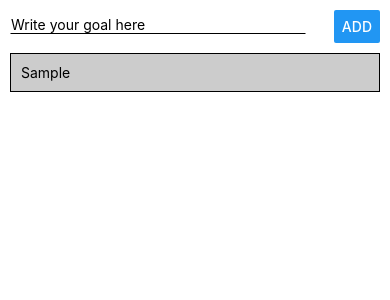
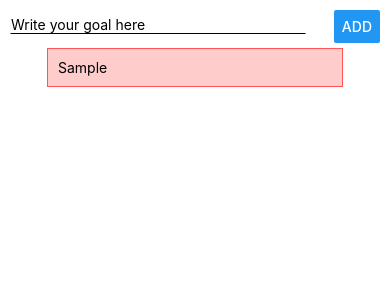
Before and after one commit to arishuynhvan/react-training-bhk, a React Native app in the folder elearning/: screen / in a window 390 px wide. Both pictures are taken after typing "Sample" into the empty fields and a click on the button "ADD". Shown: the top 300 px of the page. Built offline with nearby package versions, Linux system fonts and the light colour scheme.

Commit message:
Add delete on press for goals

```diff
--- a/elearning/App.js
+++ b/elearning/App.js
@@ -21,17 +21,21 @@ import GoalItem from './components/GoalItem';
 const App: () => Reacft$Node = () => {
   const [goalList, setGoalList] = useState([]);
   const [goalIndex, setGoalIndex] = useState(0);
-  const addGoalHandler = (goal) =>{
-    setGoalIndex(goalIndex => goalIndex+1);
-    setGoalList((goalList) => [...goalList, {key: goalIndex.toString(), value: goal}]);
+  const addGoalHandler = (goal) => {
+    setGoalIndex(goalIndex => goalIndex + 1);
+    setGoalList((goalList) => [...goalList, { key: goalIndex.toString(), value: goal }]);
+  };
+  const deleteGoalHandler = (goalId) => {
+    setGoalList(goalList.filter(goal => goal.key !== goalId));
   };
   return (
     <View style={styles.screen}>
-      <GoalInput onAddGoal = {addGoalHandler}/>
-      <View>
-      <FlatList data = {goalList}
-        renderItem = {(itemData) => <GoalItem id={itemData.item.key} title={itemData.item.value} />}
-      />
+      <GoalInput onAddGoal={addGoalHandler} />
+      <View >
+        <FlatList data={goalList}
+          renderItem={(itemData) => <GoalItem id={itemData.item.key}
+            title={itemData.item.value} onDeleteGoal={deleteGoalHandler} />}
+        />
       </View>
     </View>
   );
--- a/elearning/components/GoalItem.js
+++ b/elearning/components/GoalItem.js
@@ -1,25 +1,30 @@
-import React, {useState} from 'react';
+import React, { useState } from 'react';
 import {
-  View,
-  StyleSheet,
-  Text,
+    StyleSheet,
+    Text,
+    TouchableOpacity,
+    View,
 } from 'react-native';
 
 const GoalItem = (props) => {
     return (
-        <View key = {props.id} style = {styles.goalListItem}>
-            <Text>{props.title}</Text>
-        </View>
+        <TouchableOpacity onPress={() => props.onDeleteGoal(props.id)}>
+            <View  key={props.id} style={styles.goalListItem}>
+                <Text>{props.title}</Text>
+            </View>
+        </TouchableOpacity>
     );
 };
 const styles = StyleSheet.create({
     goalListItem: {
         padding: 10,
-        marginTop: 10,
-        backgroundColor: "#ccc",
-        borderColor: "black",
+        marginTop: 5,
+        backgroundColor: "#fcc",
+        borderColor: "#f55",
         borderWidth: 1,
-      },
+        width: "80%",
+        alignSelf: "center",
+    },
 });
 
 export default GoalItem;
```
